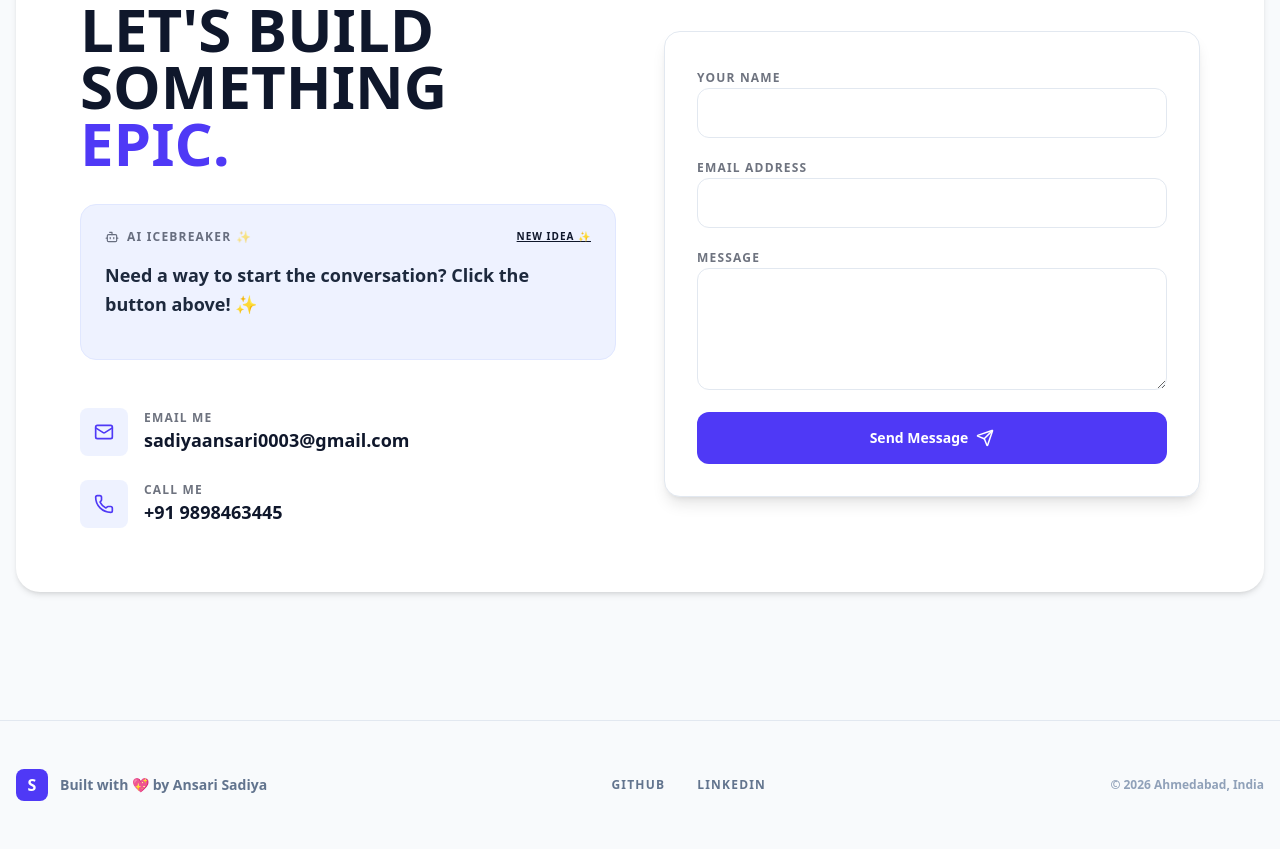
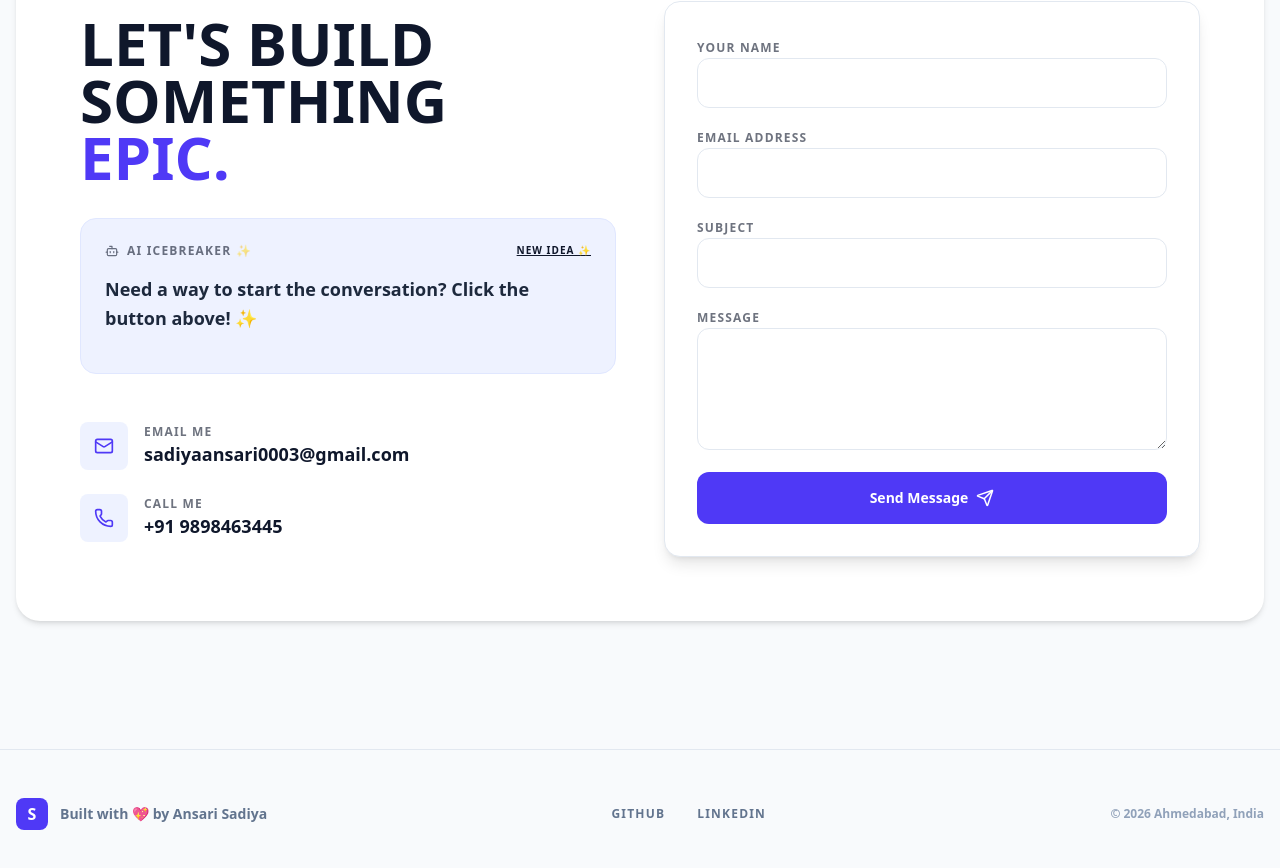
Before and after one commit to ms-sadiya/My-Portfolio, a React (Vite) app: page / in a window 1280 px wide. Shown: the part 5958-6826 px from the top of the page. Built offline with nearby package versions, Linux system fonts and the light colour scheme.

Commit message:
Remove .env from repository

```diff
--- a/src/components/Contact.jsx
+++ b/src/components/Contact.jsx
@@ -10,6 +10,7 @@ const Contact = ({ darkMode }) => {
   // form state
   const [name, setName] = useState("");
   const [email, setEmail] = useState("");
+  const [subject, setSubject] = useState("");
   const [message, setMessage] = useState("");
   const [sending, setSending] = useState(false);
   const [status, setStatus] = useState(null);
@@ -39,9 +40,9 @@ const Contact = ({ darkMode }) => {
     const API_URL = import.meta.env.VITE_API_URL;
 
     try {
-      await axios.post(`${API_URL}/api/contact`, { name, email, message });
+      await axios.post(`${API_URL}/api/contact`, { name, email, subject, message });
       setStatus({ ok: true, text: 'Message sent' });
-      setName(''); setEmail(''); setMessage('');
+      setName(''); setEmail(''); setSubject(''); setMessage('');
     } catch (err) {
       setStatus({ ok: false, text: 'Send failed' });
     } finally {
@@ -196,6 +197,21 @@ const Contact = ({ darkMode }) => {
                 </div>
                 <div className="space-y-1">
                   <label className="text-xs font-black uppercase tracking-widest opacity-60">
+                    Subject
+                  </label>
+                  <input
+                    value={subject}
+                    onChange={(e) => setSubject(e.target.value)}
+                    type="text"
+                    className={`w-full p-3 rounded-xl border border-slate-200 outline-none focus:ring-2 focus:ring-indigo-300 transition-all ${
+                      darkMode
+                        ? "bg-slate-700 text-white"
+                        : "bg-white text-slate-900"
+                    }`}
+                  />
+                </div>
+                <div className="space-y-1">
+                  <label className="text-xs font-black uppercase tracking-widest opacity-60">
                     Message
                   </label>
                   <textarea
```
